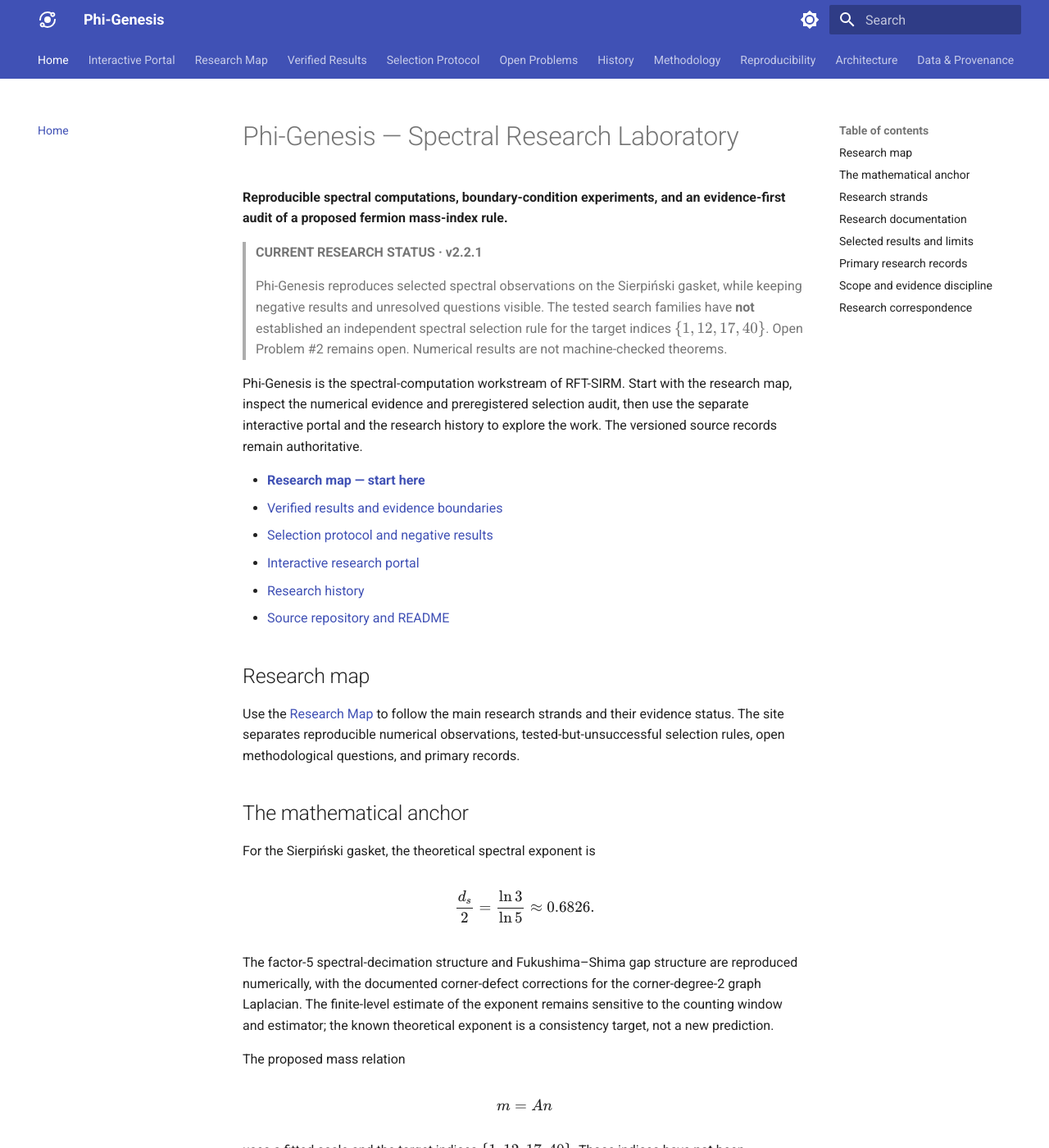
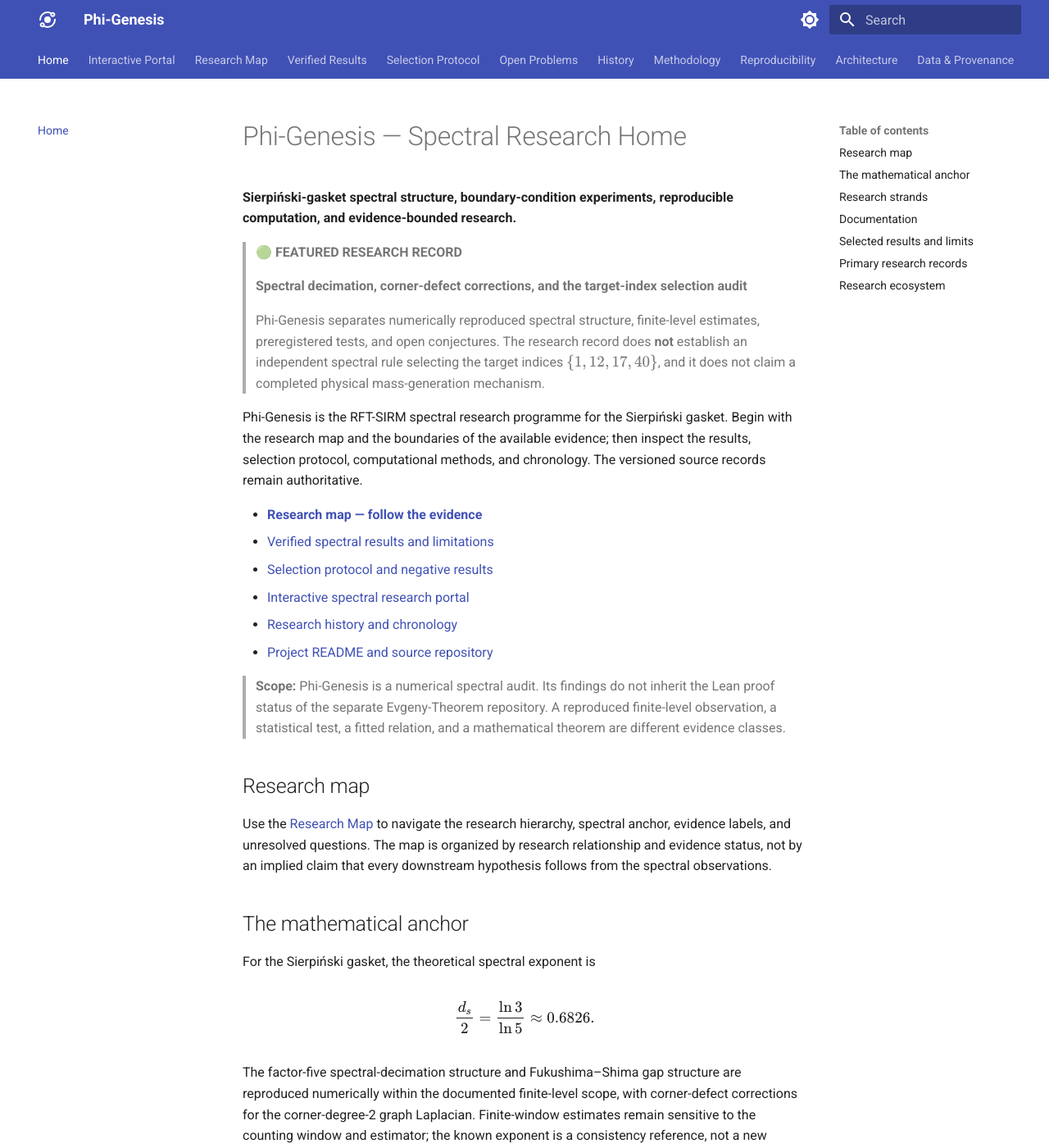
Before and after one commit to RFT-SIRM/Phi-Genesis, an MkDocs documentation site: the page built from docs/index.md, in a window 1280 px wide and 1400 px high. Shown: the whole window at 82% size. Built offline with MkDocs 1.6.1 and Material for MkDocs 9.7.7, drawn with Linux system fonts in a browser that asks for light colours; some of the changed text lies outside the part shown.

Commit message:
Align Phi-Genesis research home with UltraCore documentation structure

```diff
--- a/docs/index.md
+++ b/docs/index.md
@@ -1,33 +1,37 @@
-# Phi-Genesis — Spectral Research Laboratory
+# Phi-Genesis — Spectral Research Home
 
-**Reproducible spectral computations, boundary-condition experiments, and an evidence-first audit of a proposed fermion mass-index rule.**
+**Sierpiński-gasket spectral structure, boundary-condition experiments, reproducible computation, and evidence-bounded research.**
 
-> **CURRENT RESEARCH STATUS · v2.2.1**
+> 🟢 **FEATURED RESEARCH RECORD**
 >
-> Phi-Genesis reproduces selected spectral observations on the Sierpiński gasket, while keeping negative results and unresolved questions visible. The tested search families have **not** established an independent spectral selection rule for the target indices \(\{1,12,17,40\}\). Open Problem #2 remains open. Numerical results are not machine-checked theorems.
+> **Spectral decimation, corner-defect corrections, and the target-index selection audit**
+>
+> Phi-Genesis separates numerically reproduced spectral structure, finite-level estimates, preregistered tests, and open conjectures. The research record does **not** establish an independent spectral rule selecting the target indices \(\{1,12,17,40\}\), and it does not claim a completed physical mass-generation mechanism.
 
-Phi-Genesis is the spectral-computation workstream of RFT-SIRM. Start with the research map, inspect the numerical evidence and preregistered selection audit, then use the separate interactive portal and the research history to explore the work. The versioned source records remain authoritative.
+Phi-Genesis is the RFT-SIRM spectral research programme for the Sierpiński gasket. Begin with the research map and the boundaries of the available evidence; then inspect the results, selection protocol, computational methods, and chronology. The versioned source records remain authoritative.
 
-- [**Research map — start here**](research-map.md)
-- [Verified results and evidence boundaries](verified-results.md)
+- [**Research map — follow the evidence**](research-map.md)
+- [Verified spectral results and limitations](verified-results.md)
 - [Selection protocol and negative results](selection-protocol.md)
-- [Interactive research portal](https://rft-sirm.github.io/Phi-Genesis/interactive/)
-- [Research history](history.html)
-- [Source repository and README](https://github.com/RFT-SIRM/Phi-Genesis)
+- [Interactive spectral research portal](interactive/index.html)
+- [Research history and chronology](history.html)
+- [Project README and source repository](https://github.com/RFT-SIRM/Phi-Genesis)
+
+> **Scope:** Phi-Genesis is a numerical spectral audit. Its findings do not inherit the Lean proof status of the separate Evgeny-Theorem repository. A reproduced finite-level observation, a statistical test, a fitted relation, and a mathematical theorem are different evidence classes.
 
 ## Research map
 
-Use the [Research Map](research-map.md) to follow the main research strands and their evidence status. The site separates reproducible numerical observations, tested-but-unsuccessful selection rules, open methodological questions, and primary records.
+Use the [Research Map](research-map.md) to navigate the research hierarchy, spectral anchor, evidence labels, and unresolved questions. The map is organized by research relationship and evidence status, not by an implied claim that every downstream hypothesis follows from the spectral observations.
 
 ## The mathematical anchor
 
 For the Sierpiński gasket, the theoretical spectral exponent is
 
 \[
-\frac{d_s}{2}=\frac{\ln 3}{\ln 5}\approx0.6826.
+\frac{d_s}{2}=\frac{\ln 3}{\ln 5}\approx 0.6826.
 \]
 
-The factor-5 spectral-decimation structure and Fukushima–Shima gap structure are reproduced numerically, with the documented corner-defect corrections for the corner-degree-2 graph Laplacian. The finite-level estimate of the exponent remains sensitive to the counting window and estimator; the known theoretical exponent is a consistency target, not a new prediction.
+The factor-five spectral-decimation structure and Fukushima–Shima gap structure are reproduced numerically within the documented finite-level scope, with corner-defect corrections for the corner-degree-2 graph Laplacian. Finite-window estimates remain sensitive to the counting window and estimator; the known exponent is a consistency reference, not a new prediction.
 
 The proposed mass relation
 
@@ -35,32 +39,32 @@
 m=A n
 \]
 
-uses a fitted scale and the target indices \(\{1,12,17,40\}\). Those indices have **not** been independently derived from a spectral invariant. The relationship is therefore a numerical fit, not a prediction.
+uses a fitted scale and the target indices \(\{1,12,17,40\}\). Those indices have **not** been independently derived from a spectral invariant. The relation is a fit, not a prediction.
 
 ## Research strands
 
 | Strand | Primary page | Current status |
 |---|---|---|
-| Spectral decimation and gap structure | [Verified Results](verified-results.md) | Numerically reproduced within stated finite-level scope |
-| Spectral counting and spectral dimension | [Open Problem #2](open-problems.md#2-finite-level-convergence-of-the-spectral-exponent) | Window sensitivity remains unresolved |
-| Möbius / \(\pi\)-flux boundary conditions | [Verified Results](verified-results.md) | Tested cases open a gap; target selection is not established |
+| Spectral decimation and gap structure | [Verified Results](verified-results.md) | Numerically reproduced within the documented scope; corner corrections matter |
+| Spectral counting and spectral dimension | [Open Problems](open-problems.md) | Finite-level exponent estimates remain window-sensitive |
+| Möbius / \(\pi\)-flux boundary conditions | [Verified Results](verified-results.md) | Tested configurations open a gap; target selection is not established |
 | Target-index selection \(\{1,12,17,40\}\) | [Selection Protocol](selection-protocol.md) | Preregistered tests did not meet the decision threshold |
 | Reproducibility and search provenance | [Data & Provenance](data-and-provenance.md) | Versioned records and code are the source of truth |
-| Interactive exploration and chronology | [Interactive Portal](https://rft-sirm.github.io/Phi-Genesis/interactive/) · [History](history.html) | Separate from the main documentation |
+| Interactive exploration and chronology | [Interactive Portal](interactive.md) · [History](history.html) | Separate from the main documentation |
 
-## Research documentation
+## Documentation
 
 | Document | Purpose |
 |---|---|
 | [Research Map](research-map.md) | Research hierarchy, evidence classes, and reading order |
 | [Verified Results](verified-results.md) | Numerical observations, measurements, and explicit limitations |
-| [Selection Protocol](selection-protocol.md) | Preregistered search families, null models, thresholds, and results |
-| [Open Problems](open-problems.md) | Unresolved questions and conditions for further work |
-| [Methodology](methodology.md) | Statistical design and look-elsewhere correction |
-| [Reproducibility](reproducibility.md) | Reproduction instructions and test entry points |
+| [Selection Protocol](selection-protocol.md) | Preregistered search families, thresholds, and negative results |
+| [Open Problems](open-problems.md) | Unresolved questions and requirements for further work |
+| [Methodology](methodology.md) | Statistical design, power checks, and look-elsewhere correction |
+| [Reproducibility](reproducibility.md) | Environment, commands, and reproduction entry points |
 | [Computational Architecture](computational-architecture.md) | Computational modules, tests, and data artifacts |
 | [Data & Provenance](data-and-provenance.md) | Source-of-truth hierarchy and cumulative search record |
-| [Protocol Ledger](protocol-ledger.md) | Counted evaluations and limits of the historical search record |
+| [Protocol Ledger](protocol-ledger.md) | Recorded evaluations and limitations of the historical search record |
 | [Preregistration](preregistration.md) | Binding protocol versions and decision rules |
 | [Changelog](changelog.md) | Version history and material changes |
 | [Glossary](glossary.md) | Terms used throughout the spectral audit |
@@ -69,17 +73,17 @@
 ## Selected results and limits
 
 - **Spectral decimation:** eigenvalues scale by approximately a factor of five between levels, subject to the documented corner-defect correction.
-- **Weyl exponent:** \(d_s/2=\ln 3/\ln 5\) is the theoretical value; numerical finite-window estimates show phase-dependent spread.
-- **Boundary twists:** the tested full \(\pi\)-flux configuration opens a spectral gap, but gap rules do not select all four target indices.
-- **Selection audit:** preregistered tests v1.0, v1.1, and v1.2.1 found no evidence meeting the required threshold. The v1.0 test was underpowered; v1.1 and v1.2.1 could reach the threshold but did not.
+- **Weyl exponent:** \(d_s/2=\ln 3/\ln 5\) is the theoretical value; finite-window estimates show phase-dependent spread.
+- **Boundary twists:** the tested full \(\pi\)-flux configuration opens a spectral gap, but this does not select all four target indices.
+- **Selection audit:** preregistered tests v1.0, v1.1, and v1.2.1 did not meet the required threshold. Version v1.0 was underpowered; v1.1 and v1.2.1 could reach the threshold but did not.
 - **\(\eta\)-invariant:** the previously claimed value \(-4\) was not reproduced in the documented tests.
 - **Top-quark index:** candidates 1654, 1664, and 1680 remain inconsistent under the documented scale choices; no candidate is asserted as correct.
 
-These are bounded findings about the tested operators, configurations, numerical methods, and parameter ranges. They do not establish a physical mass-generation mechanism.
+These are bounded findings about tested operators, configurations, methods, and parameter ranges. They do not establish a physical mass-generation mechanism.
 
 ## Primary research records
 
-The source repository's versioned records supersede summaries on this site:
+The versioned source records supersede summaries on this site:
 
 - [Project README and final status](https://github.com/RFT-SIRM/Phi-Genesis/blob/main/README.md)
 - [Methodology source](https://github.com/RFT-SIRM/Phi-Genesis/blob/main/METHODOLOGY.md)
@@ -88,16 +92,10 @@
 - [Changelog](https://github.com/RFT-SIRM/Phi-Genesis/blob/main/CHANGELOG.md)
 - [Source code and tests](https://github.com/RFT-SIRM/Phi-Genesis)
 
-## Scope and evidence discipline
+## Research ecosystem
 
-The current evidence does **not** establish an operator invariant that independently selects \(\{1,12,17,40\}\). The fitted relation \(m=A n\) must not be described as a prediction. The cumulative search count is a lower bound because the earlier carpet branch included an unrecorded level-4 sweep. The finite-window exponent problem remains open.
+Phi-Genesis is a distinct spectral-computation workstream within [RFT-SIRM](https://github.com/RFT-SIRM). Its interactive portal and research history remain separate destinations; neither replaces the main documentation or the primary records.
 
-Phi-Genesis is a numerical research project, not a Lean formalization of Evgeny's Theorem. Its results do not inherit the proof status of that separate repository.
+[![Docs CI](https://github.com/RFT-SIRM/Phi-Genesis/actions/workflows/pages.yml/badge.svg)](https://github.com/RFT-SIRM/Phi-Genesis/actions)
 
-## Research correspondence
-
-For methodological criticism, collaboration proposals, or reproducibility feedback, use the [Phi-Genesis research contact route](mailto:evgeniyzaprudnov@gmail.com?subject=Phi-Genesis%20research%20enquiry).
-
----
-
-_Copyright 2026 · RFT-SIRM · Phi-Genesis Spectral Research Laboratory._
+_Copyright 2026 Evgeniy Zaprudnov (RFT-SIRM)._
```
